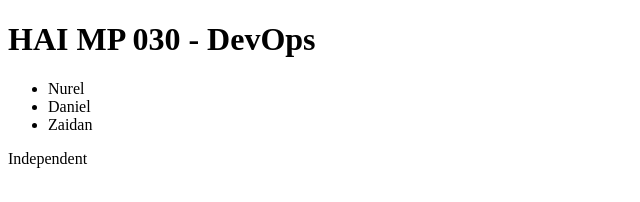
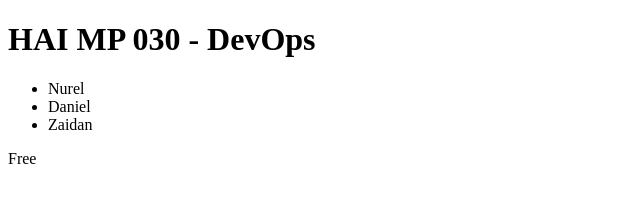
Before and after one commit to nurelhhh/express-devops, a website: page app/index.html in a window 1280 px wide. Shown: the full height of the page, 0-640 px from the left. Drawn offline with Linux system fonts and the light colour scheme.

Commit message:
Update paragraph again

```diff
--- a/app/index.html
+++ b/app/index.html
@@ -15,6 +15,6 @@
             <li>Zaidan</li>
         </ul>
     </div>
-    <p>Independent</p>
+    <p>Free</p>
 </body>
 </html>
```
